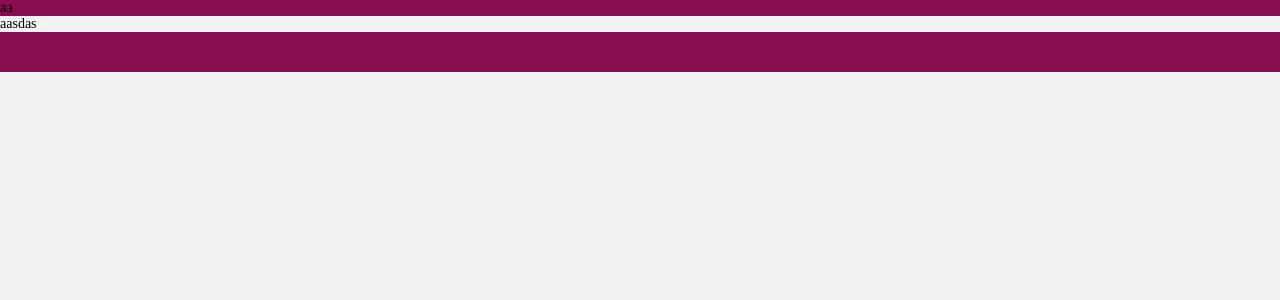
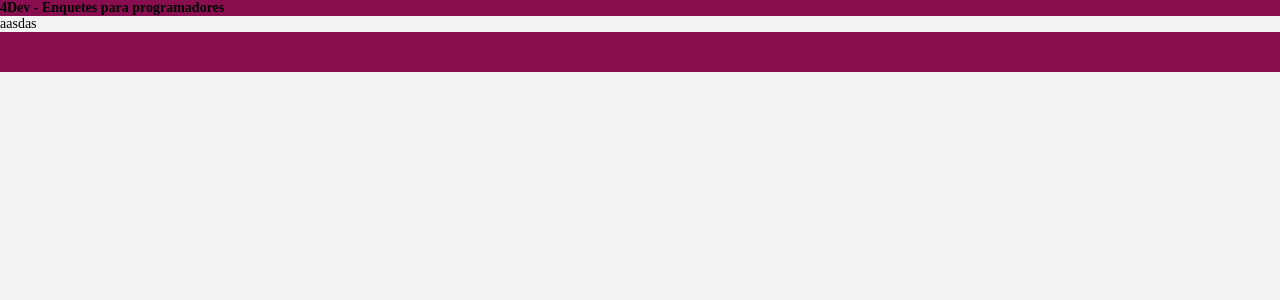
Before and after one commit to itslucassouza/ReactClean---TDD, a React (Vite) app: page / in a window 1280 px wide. Shown: the top 300 px of the page. Built offline with nearby package versions, Linux system fonts and the light colour scheme.

Commit message:
feat: add new components

```diff
--- a/src/presentation/pages/login-styles.scss
+++ b/src/presentation/pages/login-styles.scss
@@ -25,7 +25,6 @@ body {
 
     header {
         background-color: $primary;
-        background-color: $primary;
 
     }
 
--- a/src/presentation/pages/login.tsx
+++ b/src/presentation/pages/login.tsx
@@ -3,7 +3,10 @@ import './login-styles.scss';
 export function Login() {
   return (
     <div className="login">
-      <header>aa</header>
+      <header>
+        {/* <img src={} /> */}
+        <h1>4Dev - Enquetes para programadores</h1>
+      </header>
       <form className="form">aasdas</form>
       <footer></footer>
     </div>
```
